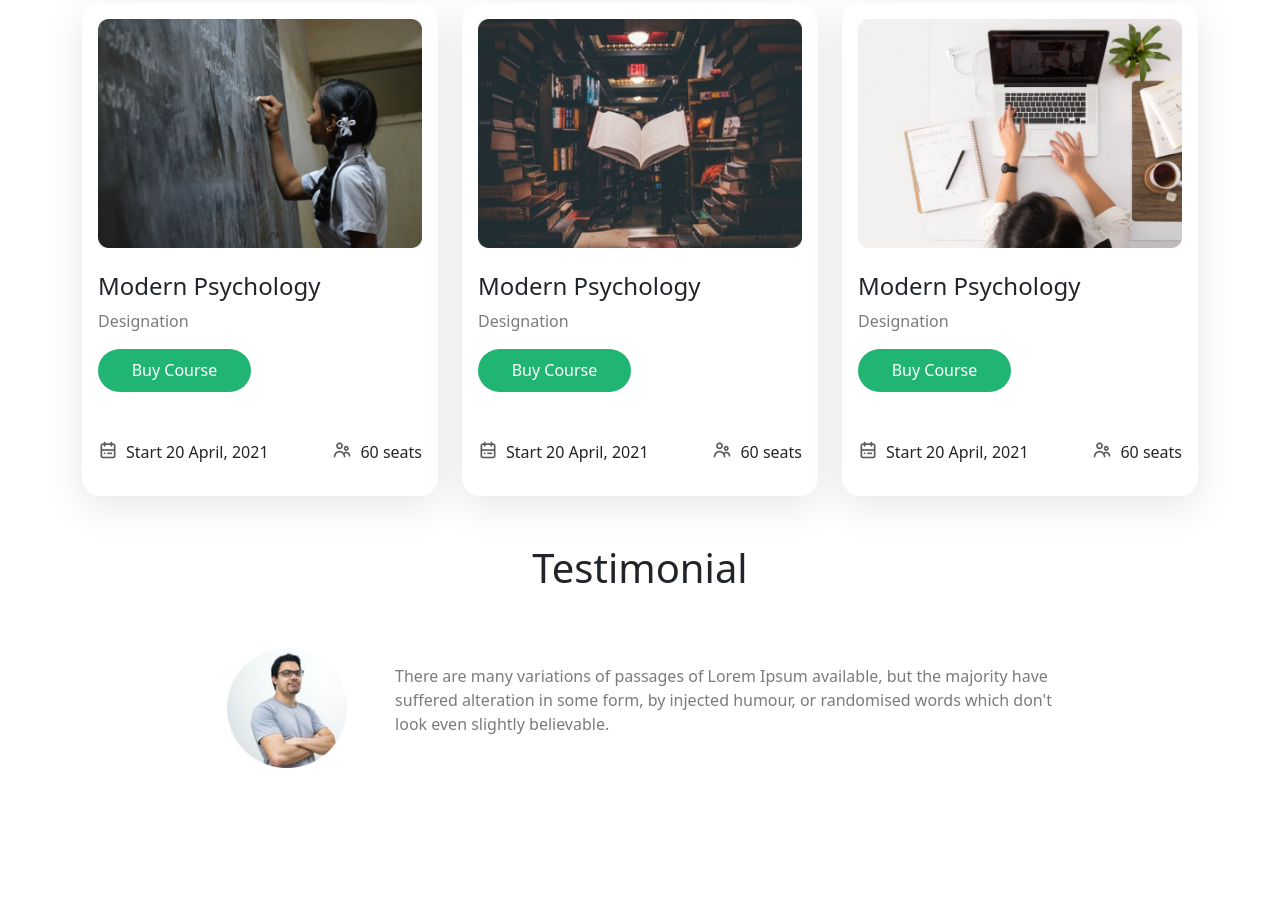
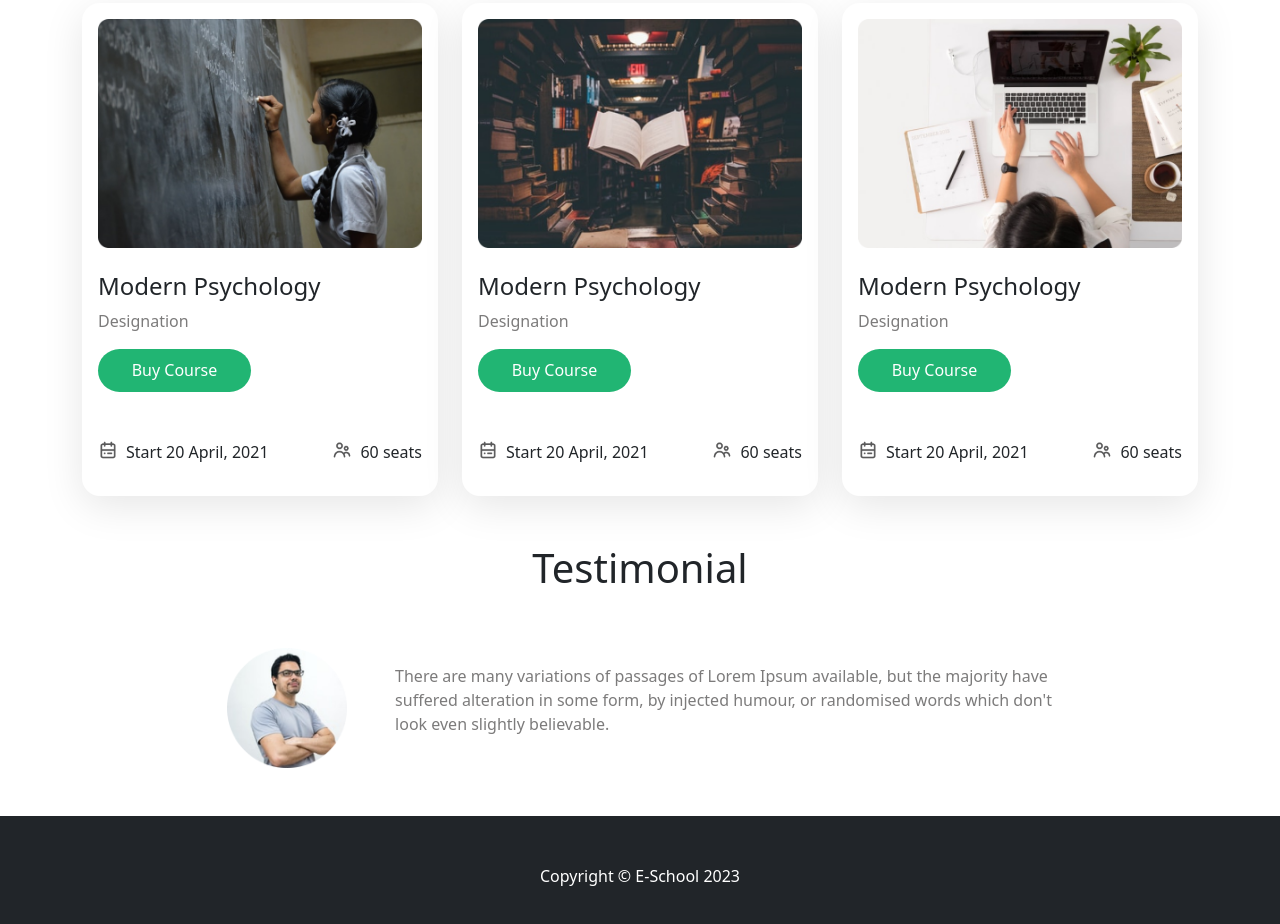
Before and after one commit to selim121/E-School, a plain HTML site: page index.html in a window 1280 px wide. Shown: the part 1090-2014 px from the top of the page. Before the commit the page ends 1906 px from the top, so only its background shows below. Drawn offline with Linux system fonts and the light colour scheme.

Commit message:
footer added

```diff
--- a/index.html
+++ b/index.html
@@ -227,8 +227,11 @@
     </main>
 
     <!-- footer -->
-    <footer>
-
+    <footer class="py-5 bg-dark">
+        <div class="container">
+            <p class="m-0 text-center text-white">Copyright &copy; E-School 2023</p>
+        </div>
+        <!-- /.container -->
     </footer>
 
     <!-- js style -->
```
